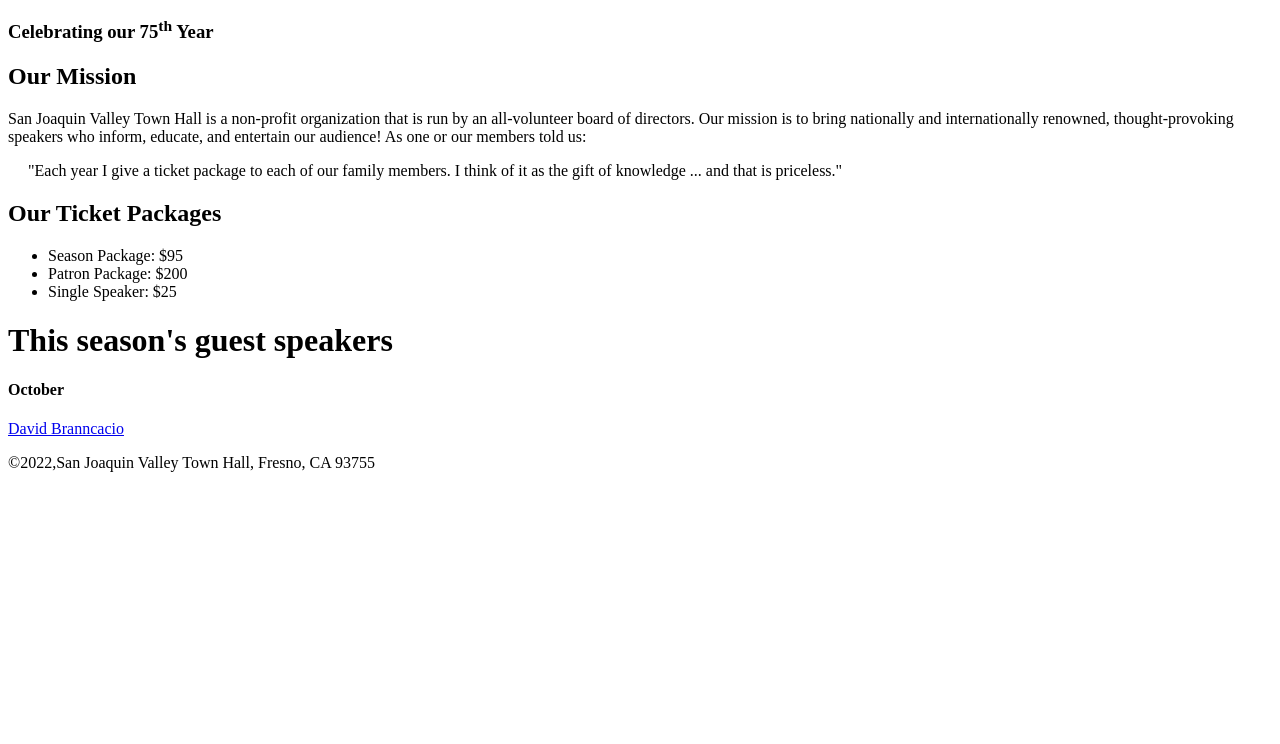
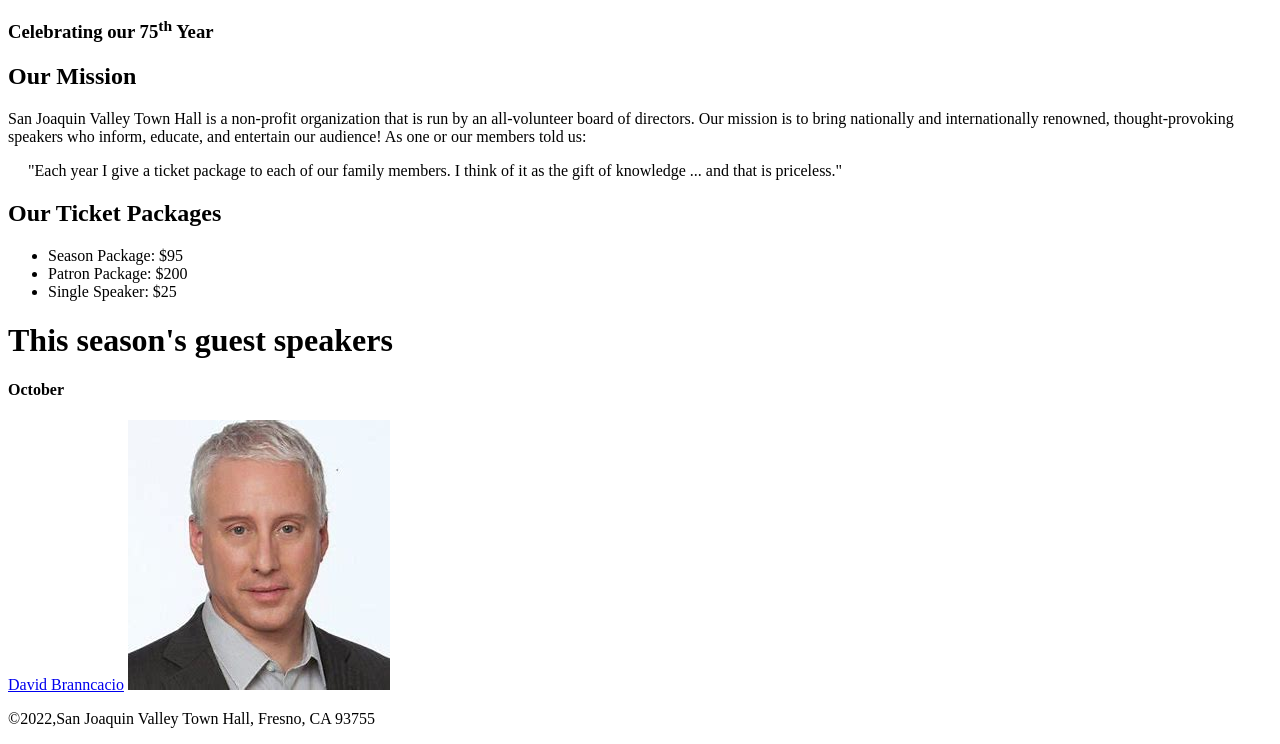
Before and after one commit to dek2024/A05, a plain HTML site: page index.html in a window 1280 px wide. Shown: the part 332-1076 px from the top of the page. Before the commit the page ends 820 px from the top, so only its background shows below. Drawn offline with Linux system fonts and the light colour scheme.

Commit message:
Update index.html

```diff
--- a/index.html
+++ b/index.html
@@ -22,6 +22,7 @@
   <h1>This season's guest speakers</h1>
   <h4>October</h4>
   <a href="https://dek2024.github.io/A05/brancaccio.html">David Branncacio</a>
+  <img src = "/A05/david bran.jpg" alt = "David Profile Pic">
 </body>
 <footer>
   <p>&copy;2022,San Joaquin Valley Town Hall, Fresno, CA 93755 </p>
```
